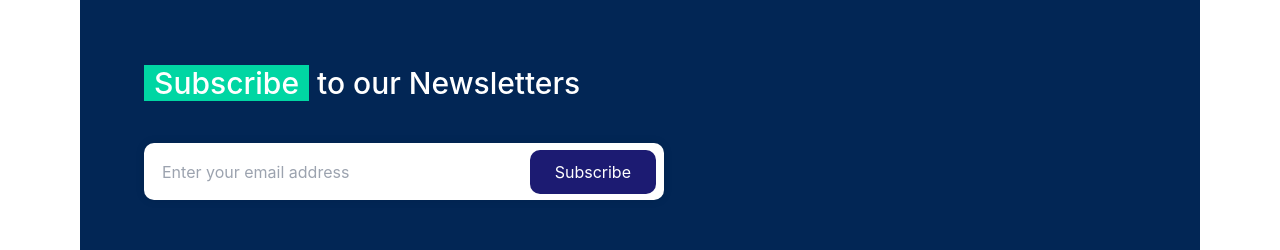
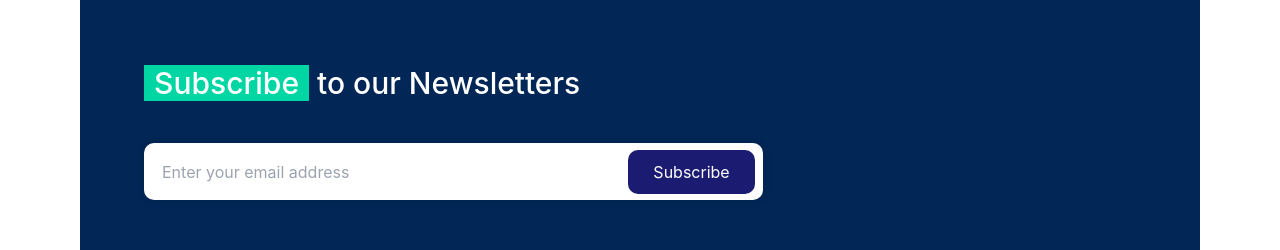
Before and after one commit to blockchainhubafrica/ndu-web-client, a React (Create React App) app: page / in a window 1280 px wide. Shown: the part 2678-2928 px from the top of the page. Built offline with nearby package versions, Linux system fonts and the light colour scheme.

Commit message:
--fix: remove wrong css for subscribe section

```diff
--- a/src/components/InputWithButton/inputWithButton.module.css
+++ b/src/components/InputWithButton/inputWithButton.module.css
@@ -1,5 +1,5 @@
 .container {
-  max-width: 520px;
+  max-width: 800px;
   width: 100%;
   background: #ffffff;
   border-radius: var(--app-border-radius-sm);
--- a/src/pages/LandingPage/index.js
+++ b/src/pages/LandingPage/index.js
@@ -253,8 +253,8 @@ const LandingPage = () => {
         <section className={`${styles["subscribe"]}`}>
           <div className="container mx-auto text-center mb-16 md:mb-20 ">
             <div className={`${styles["primary-blue-bg"]} py-16 md:py-20`}>
-              <div className="md:grid md:grid-cols-7 lg:grid-cols-5 xl:grid-cols-3">
-                <div className="px-8 md:px-16 md:col-span-5 lg:col-span-4  lg:col-span-3 relative z-10">
+              <div className="md:grid md:grid-cols-7 lg:grid-cols-3">
+                <div className="px-8 md:px-16 md:col-span-5 lg:col-span-2 relative z-10">
                   <div className={`${styles["headers"]} text-left `}>
                     <h2 className="text-2xl md:text-3xl mb-10">
                       <span className={styles["green-bg"]}>Subscribe</span>
@@ -272,7 +272,7 @@ const LandingPage = () => {
                   </form>
                 </div>
                 <div
-                  className={`${styles["img-container"]} hidden md:block col-span-2 lg:col-span-3 xl:col-span-2`}
+                  className={`${styles["img-container"]} hidden md:block md:col-span-2 lg:col-span-1`}
                 >
                   <img src={dude} alt="" />
                 </div>
```
